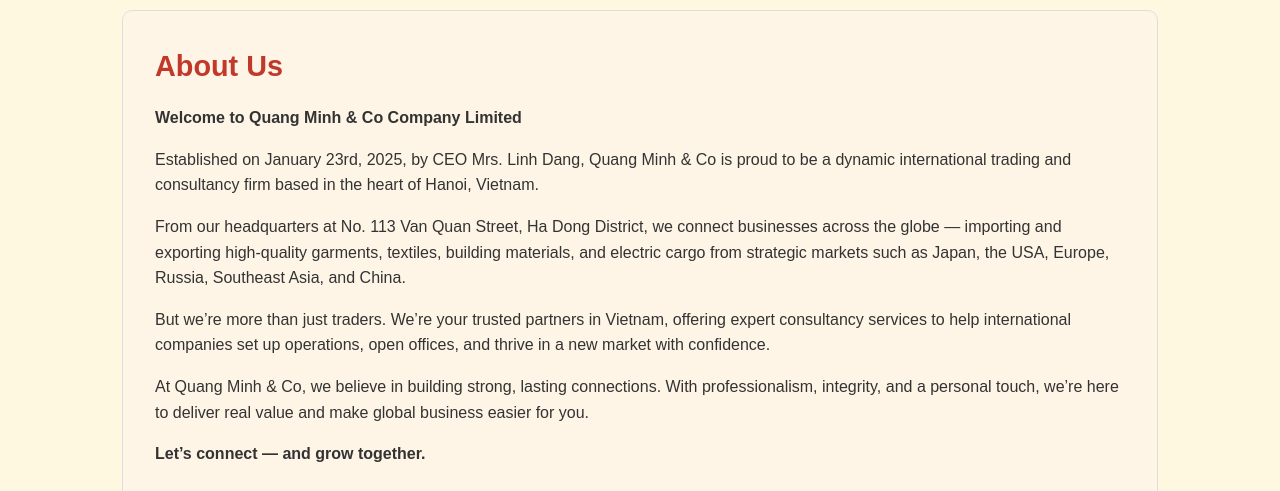
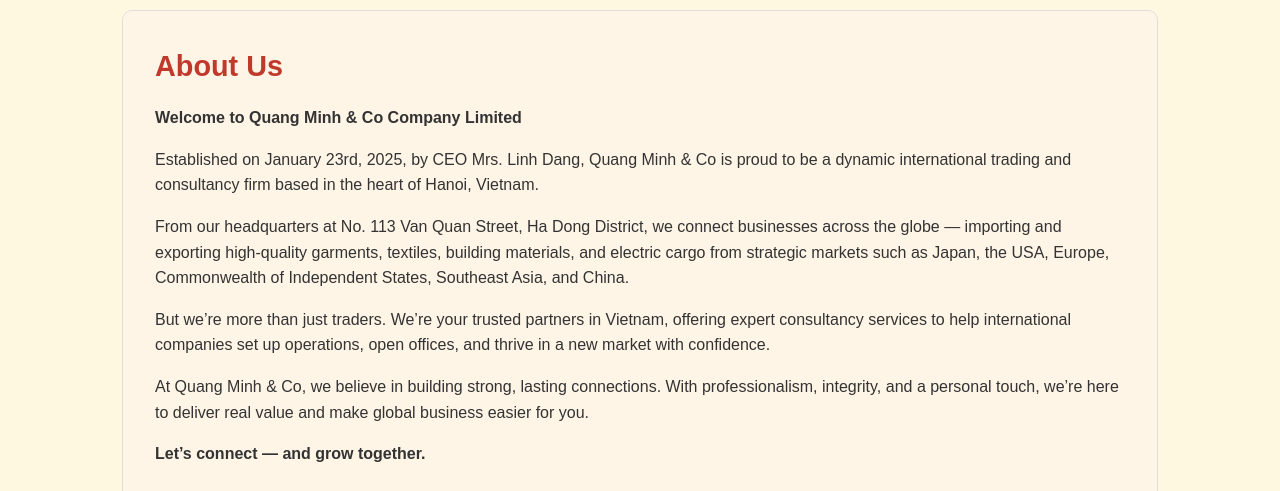
Before and after one commit to quangminhco/quangminhco.github.io, a plain HTML site: page index.html in a window 1280 px wide. Shown: the part 656-1147 px from the top of the page. Drawn offline with Linux system fonts and the light colour scheme.

Commit message:
Update index.html

```diff
--- a/index.html
+++ b/index.html
@@ -354,7 +354,7 @@
             <h2>About Us</h2>
             <p><strong>Welcome to Quang Minh & Co Company Limited</strong></p>
             <p>Established on January 23rd, 2025, by CEO Mrs. Linh Dang, Quang Minh & Co is proud to be a dynamic international trading and consultancy firm based in the heart of Hanoi, Vietnam.</p>
-            <p>From our headquarters at No. 113 Van Quan Street, Ha Dong District, we connect businesses across the globe — importing and exporting high-quality garments, textiles, building materials, and electric cargo from strategic markets such as Japan, the USA, Europe, Russia, Southeast Asia, and China.</p>
+            <p>From our headquarters at No. 113 Van Quan Street, Ha Dong District, we connect businesses across the globe — importing and exporting high-quality garments, textiles, building materials, and electric cargo from strategic markets such as Japan, the USA, Europe, Commonwealth of Independent States, Southeast Asia, and China.</p>
             <p>But we’re more than just traders. We’re your trusted partners in Vietnam, offering expert consultancy services to help international companies set up operations, open offices, and thrive in a new market with confidence.</p>
             <p>At Quang Minh & Co, we believe in building strong, lasting connections. With professionalism, integrity, and a personal touch, we’re here to deliver real value and make global business easier for you.</p>
             <p><strong>Let’s connect — and grow together.</strong></p>
```
